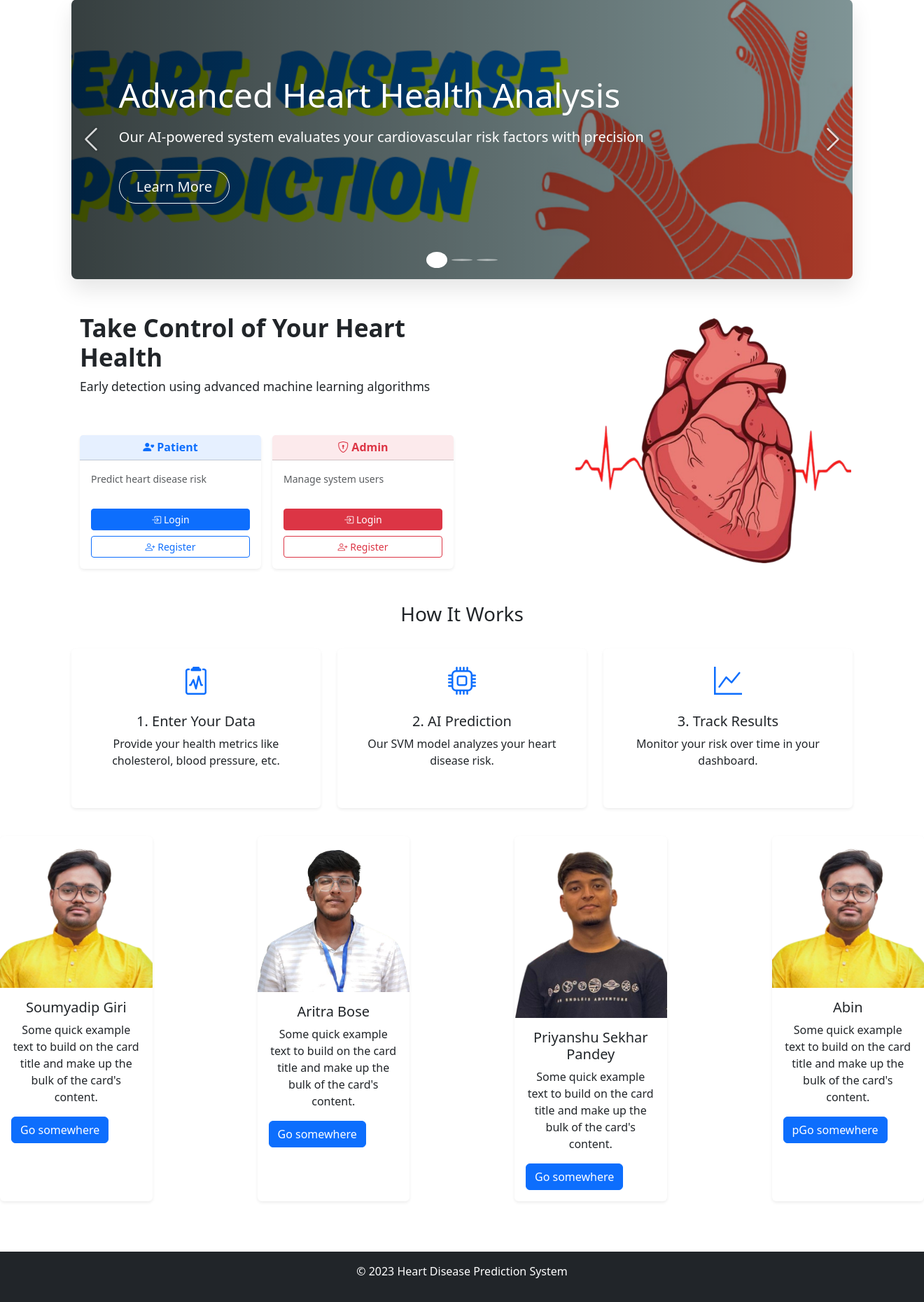
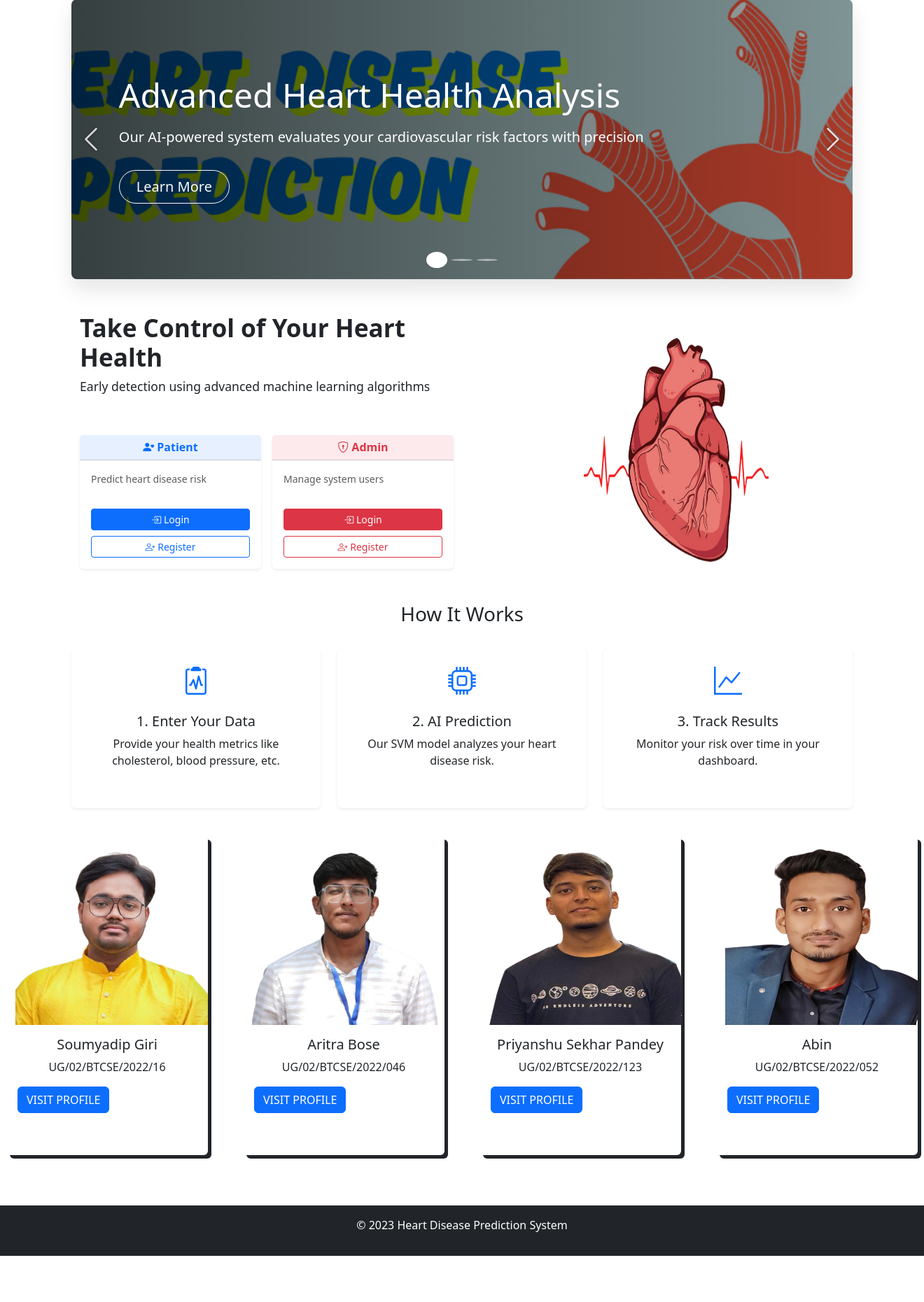
Before and after one commit to soumyadip-giri/heart_disease_system_web, a Flask app: page / in a window 1320 px wide. Shown: the part 113-1974 px from the top of the page at 70% size. After the commit the page ends 1908 px from the top, so only its background shows below. Run offline with Flask 3, Linux system fonts and the light colour scheme; parts of the project's set-up code (start-up, migrations or seed data) failed here and were passed over.

Commit message:
card adj,founder_img,hover effect, etc

```diff
--- a/static/css/style.css
+++ b/static/css/style.css
@@ -86,7 +86,10 @@ footer {
     }
 }
 .img-fluid{
-    margin-left: 30%;
+    margin-left: 10%;
+    height: 40vh;
+    width: 20vw;
+    margin-top: 5%;
 }
 
 .founder_cards{
@@ -101,7 +104,8 @@ footer {
 
 .founder_cards{
     display: flex;
-    column-gap: 150px;
+    column-gap: 50px;
+    align-self: center;
 }
 
 .card-text{
@@ -115,7 +119,28 @@ footer {
 #re_direct_ids{
     text-align: center;
 }
+.founders{
+    box-shadow: 5px 5px;
+    background-color: #ffffff;
+    transition: all 0.3s ease-in-out;
+    height: 57vh;
+    width: 5270;
 
+}
+
+.founders:hover{
+    box-shadow: 0px 0px 10px rgba(0, 0, 0, 0.2);
+    transform: translateY(-20px);
+}
+
+.founders-img-top{
+    height: 20vh;
+    width: 17vw;
+    margin-top: 2%;
+    animation: appear linear;
+    animation-timeline: view() ;
+    animation-range: entry 0% cover 40% ;
+}
 @keyframes appear{
     from{
         opacity: 0;
@@ -126,3 +151,28 @@ footer {
         scale: 1;
     }
 }
+
+#priyanshu_img{
+    height: 270px;
+    width: 276px;
+    margin-left: 4.5%;
+}
+
+#aritra_img{
+    height:270px ;
+    width:265px ;
+    margin-left:4.5% ;
+
+}
+
+#soumyadip_img{
+    height:270px ;
+    width: 275px;
+    margin-left: 4.5%;
+}
+
+#abin_img{
+    height:270px ;
+    width: 275px;
+    margin-left: 4.5%;
+}
--- a/static/js/script.js
+++ b/static/js/script.js
@@ -1,5 +1,5 @@
 document.addEventListener('DOMContentLoaded', function() {
-    // Close flash messages after 5 seconds
+    // Close flash messages after 10min
     setTimeout(() => {
         const alerts = document.querySelectorAll('.alert');
         alerts.forEach(alert => {
--- a/templates/index.html
+++ b/templates/index.html
@@ -259,39 +259,39 @@
 
 
 <div class="founder_cards">
-    <div class="card" style="width: 18rem;">
-        <img src="static/images/soumyadip.png" class="card-img-top" alt="...">
+    <div class="card founders" style="width: 18rem;">
+        <img src="static/images/soumyadip.png" class="card-img-top" id="soumyadip_img" alt="...">
         <div class="card-body">
           <h5 class="card-title">Soumyadip Giri</h5>
-          <p class="card-text">Some quick example text to build on the card title and make up the bulk of the card's content.</p>
-          <a href="#" class="btn btn-primary" id="re_direct_ids">Go somewhere</a>
+          <p class="card-text">UG/02/BTCSE/2022/16</p>
+          <a href="#" class="btn btn-primary prof_btn" id="re_direct_ids"> VISIT PROFILE</a>
         </div>
       </div>
 
-      <div class="card" style="width: 18rem;">
-        <img src="static/images/aritra.png" class="card-img-top" alt="...">
+      <div class="card founders" style="width: 18rem;">
+        <img src="static/images/aritra.png" class="card-img-top" id="aritra_img" alt="...">
         <div class="card-body">
           <h5 class="card-title">Aritra Bose</h5>
-          <p class="card-text">Some quick example text to build on the card title and make up the bulk of the card's content.</p>
-          <a href="#" class="btn btn-primary"  id="re_direct_ids">Go somewhere</a>
+          <p class="card-text">UG/02/BTCSE/2022/046</p>
+          <a href="#" class="btn btn-primary prof_btn"  id="re_direct_ids">VISIT PROFILE  </a>
         </div>
       </div>
 
-      <div class="card" style="width: 18rem;">
-        <img src="static/images/priyanshu.png" class="card-img-top" alt="...">
+      <div class="card founders" style="width: 18rem;">
+        <img src="static/images/priyanshu.png" class="card-img-top" id="priyanshu_img" alt="...">
         <div class="card-body">
           <h5 class="card-title">Priyanshu Sekhar Pandey</h5>
-          <p class="card-text">Some quick example text to build on the card title and make up the bulk of the card's content.</p>
-          <a href="#" class="btn btn-primary"  id="re_direct_ids">Go somewhere</a>
+          <p class="card-text">UG/02/BTCSE/2022/123</p>
+          <a href="#" class="btn btn-primary prof_btn"  id="re_direct_ids">VISIT PROFILE</a>
         </div>
       </div>
 
-      <div class="card" style="width: 18rem;">
-        <img src="static/images/soumyadip.png" class="card-img-top" alt="...">
+      <div class="card founders" style="width: 18rem;">
+        <img src="static/images/abin.png" class="card-img-top" id="abin_img" alt="...">
         <div class="card-body">
           <h5 class="card-title">Abin</h5>
-          <p class="card-text">Some quick example text to build on the card title and make up the bulk of the card's content.</p>
-          <a href="#" class="btn btn-primary"  id="re_direct_ids">pGo somewhere</a>
+          <p class="card-text">UG/02/BTCSE/2022/052</p>
+          <a href="#" class="btn btn-primary prof_btn"  id="re_direct_ids">VISIT PROFILE</a>
         </div>
       </div>
 
```
Also changed, not shown: static/css/auth.css (line endings or trailing spaces), static/images/abin.png (added), static/images/user-login-bg.jpg (added).
